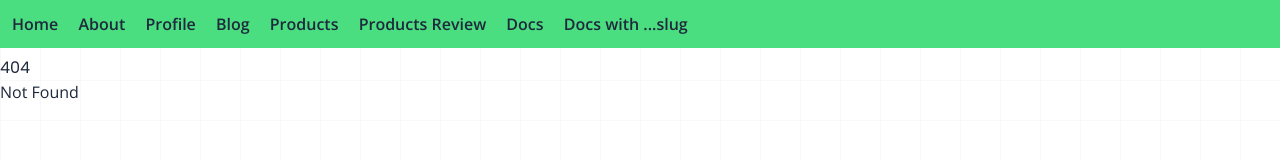
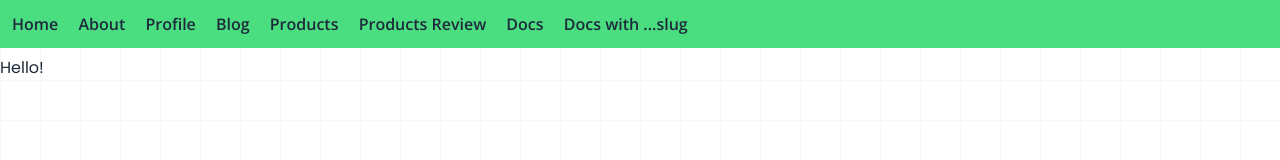
Before and after one commit to leobewater/sveltekit-app, a SvelteKit app: page /marketing in a window 1280 px wide. Before the commit this address had no page. Shown: the top 160 px of the page. Built offline with nearby package versions, Linux system fonts and the light colour scheme.

Commit message:
optional route parameters

```diff
--- /dev/null
+++ b/src/routes/marketing/[[lang]]/+page.svelte
@@ -0,0 +1,15 @@
+<script lang="ts">
+  import { page } from "$app/stores";
+
+  const greetings = {
+    en: "Hello!",
+    es: "Holda!",
+    fr: "Bonjour!",
+  };
+
+  // Assign default lang
+  const { lang = 'en' } = $page.params;
+  const greeting: string = greetings[lang];
+</script>
+
+<h1>{greeting}</h1>
```
